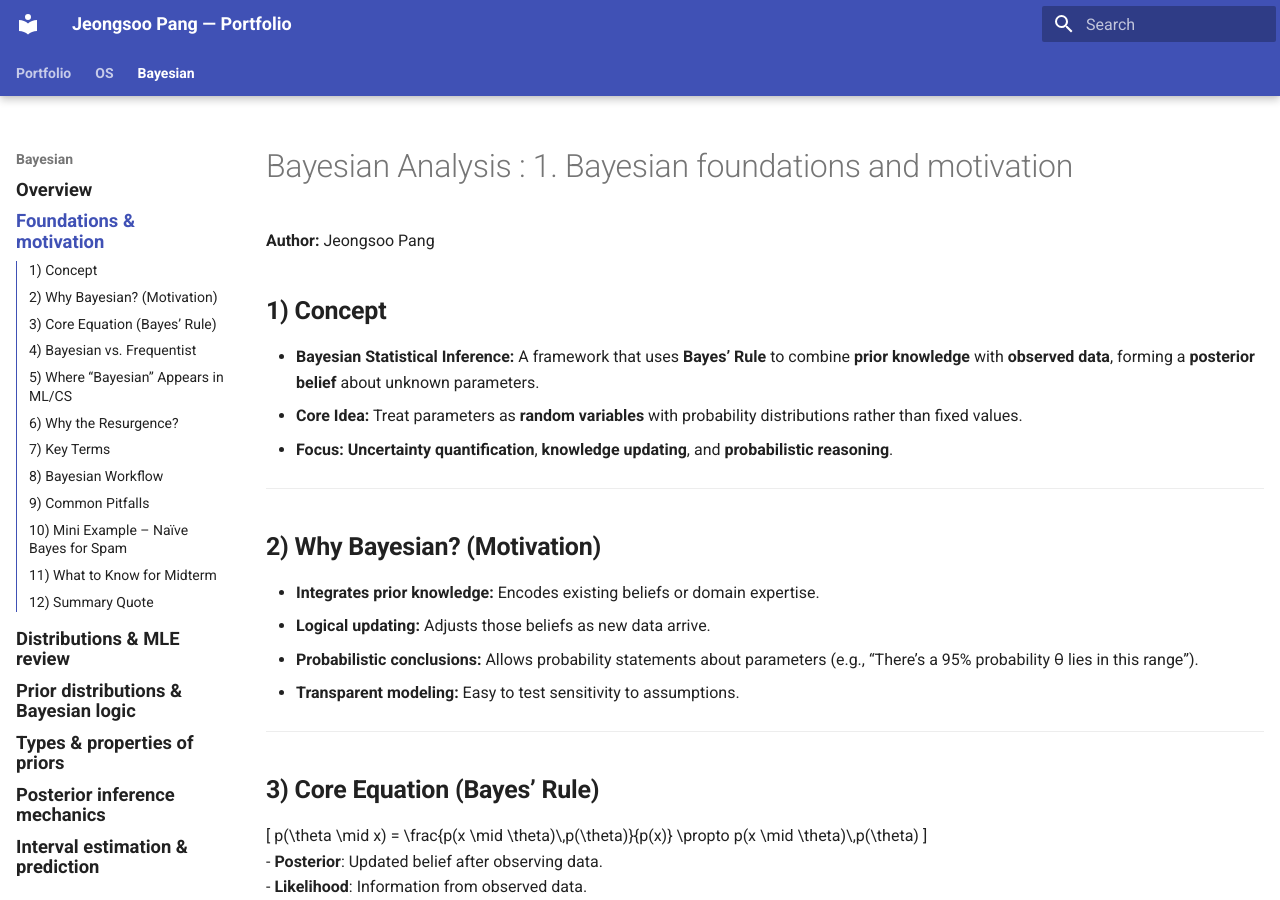
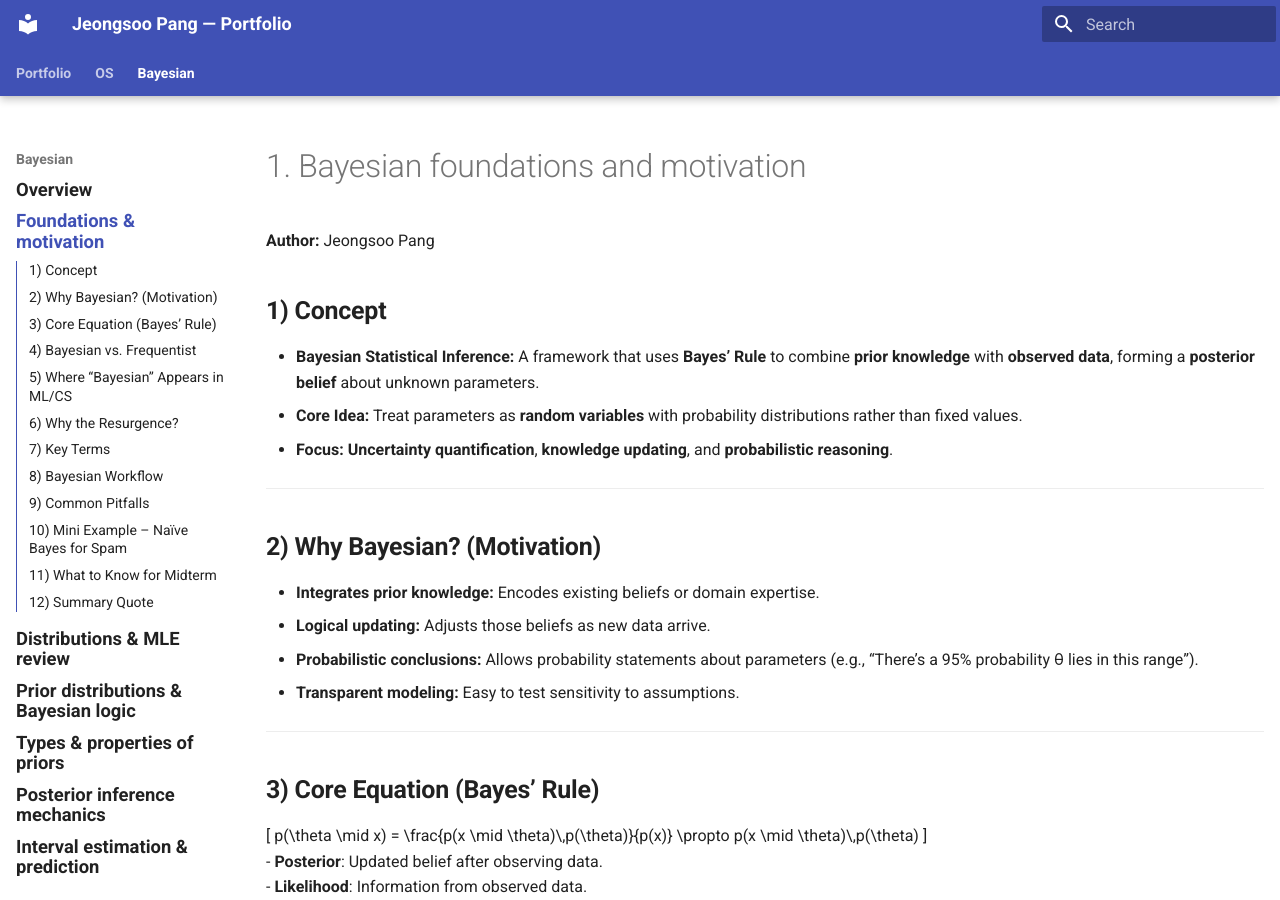
Before and after one commit to Jeongsoo-dev/ML_based_MR_CT_SeriesType_Detection, an MkDocs documentation site: the page built from docs/bayesian/foundations.md, in a window 1280 px wide and 900 px high. Built offline with MkDocs 1.6.1 and Material for MkDocs 9.7.7, drawn with Linux system fonts in a browser that asks for light colours; some of the changed lines change nothing that is shown.

Commit message:
Update foundations.md

```diff
--- a/docs/bayesian/foundations.md
+++ b/docs/bayesian/foundations.md
@@ -1,9 +1,9 @@
 ---
-title: "Page Title"
+title: Bayesian Analysis
 hide:
   - title
 ---
-# Bayesian Analysis : 1. Bayesian foundations and motivation
+# 1. Bayesian foundations and motivation
 **Author:** Jeongsoo Pang
 
 ## **1) Concept**
```
